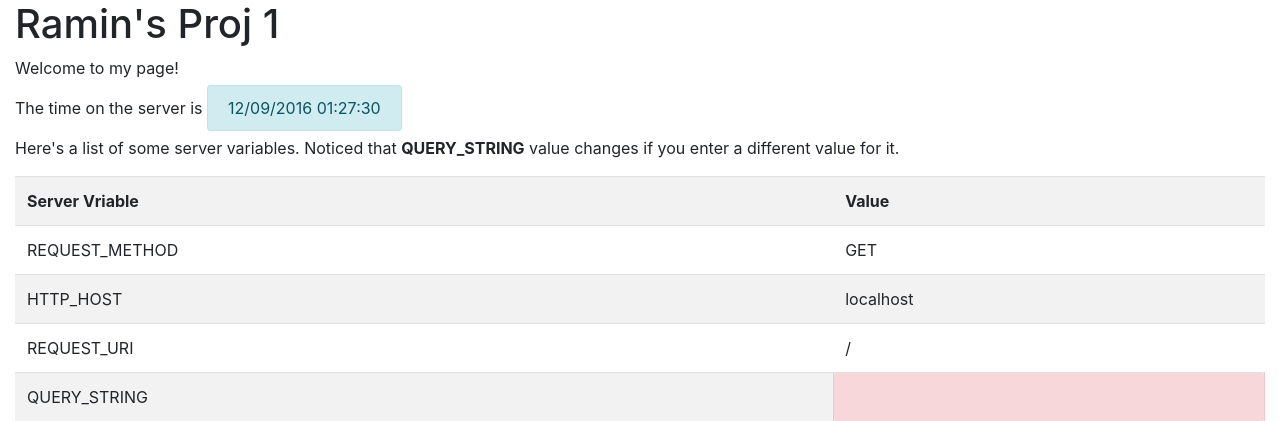
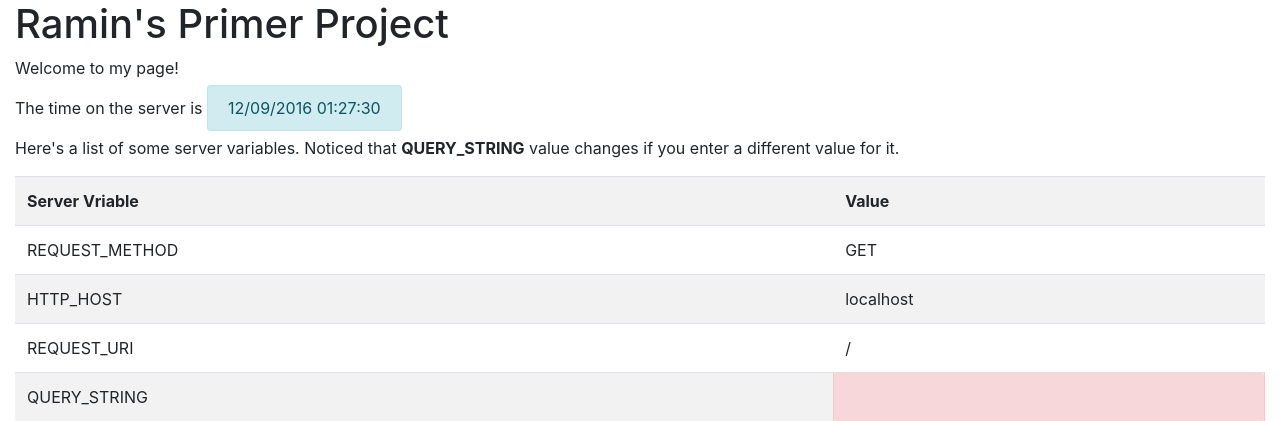
Before and after one commit to comp490-rj/primer-project, a PHP site: page / in a window 1280 px wide. Shown: the top 421 px of the page. Run offline with PHP 8.4, Linux system fonts and the light colour scheme; data that the repository does not hold is empty; some libraries are stand-ins or nearby versions.

Commit message:
changing project title to "Ramin's Primer Project"

```diff
--- a/index.php
+++ b/index.php
@@ -13,7 +13,7 @@
 
 	header('X-COMP-490: rj970793');
 
-	$page_title = "Ramin's Proj 1";
+	$page_title = "Ramin's Primer Project";
 	$external_url = 'http://www.csun.edu/~jeffw/';
 	$current_date = date('d/m/Y H:i:s');
 	$http_host = $_SERVER['HTTP_HOST'];
```
